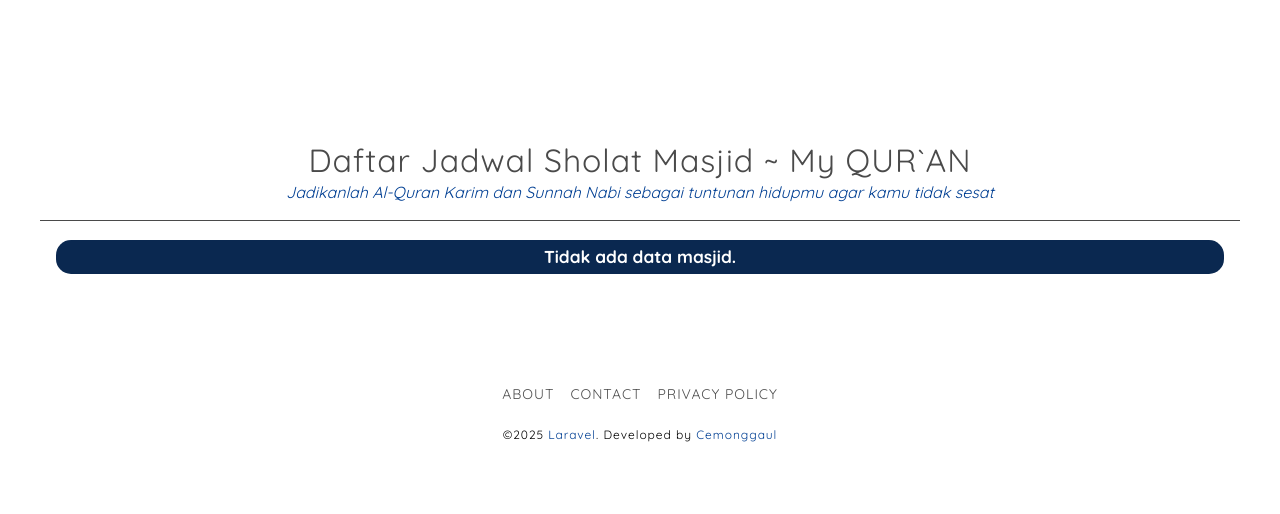
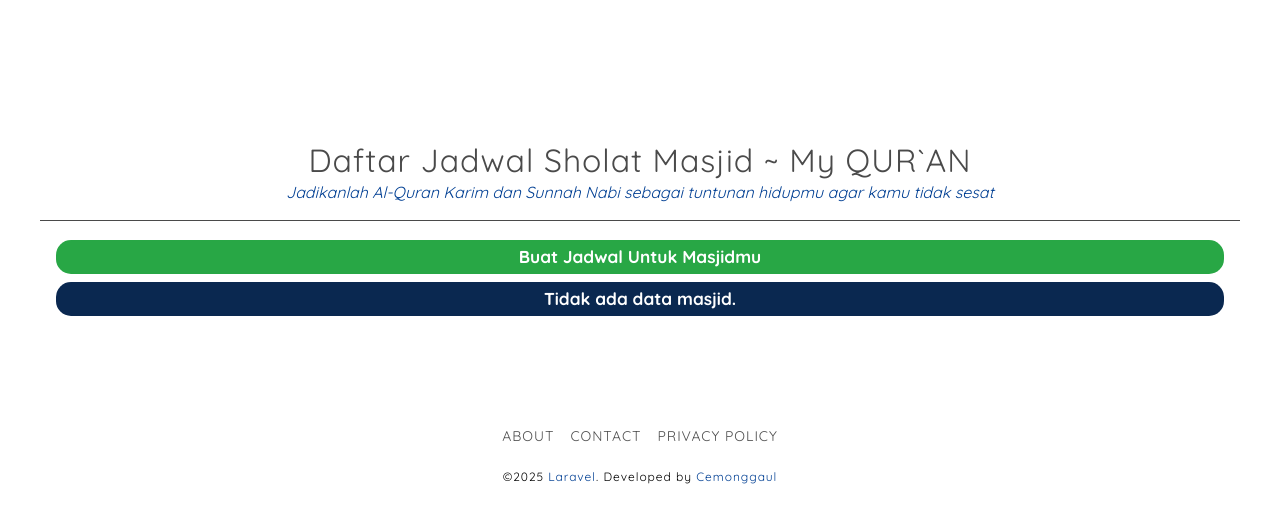
Before and after one commit to mongmonk/lara-quran, a Laravel app: page /quran/jadwalsholatharian in a window 1280 px wide. Shown: the part 1234-1748 px from the top of the page. Run offline with Laravel 12, Linux system fonts and the light colour scheme; data that the repository does not hold is empty; some libraries are stand-ins or nearby versions.

Commit message:
feat: add telegram bot link to prayer schedule page

```diff
--- a/resources/views/amp/css.blade.php
+++ b/resources/views/amp/css.blade.php
@@ -1899,6 +1899,9 @@
     color: #ffffff;
     font-size: .9em;
   }
+  .btn.btn-special, a.btn.btn-special {
+    background-color: #28a745; /* Green */
+  }
   .bottom {
     background-color: #fff;
     position: fixed;
--- a/resources/views/bot/jadwalsholat/index.blade.php
+++ b/resources/views/bot/jadwalsholat/index.blade.php
@@ -29,7 +29,7 @@
                     {{ $masjid->nama_masjid }}
                     <span>
                         <a href="{{ route('bot.jadwalsholat.edit', $masjid->url) }}" class="btn btn-sm btn-info">[edit]</a>
-                        <a href='/jadwal/{{ $masjid->url }}' target='_blank' class="btn btn-sm btn-success">[lihat]</a>
+                        <a href='/jadwal/{{ $masjid->id }}' target='_blank' class="btn btn-sm btn-success">[lihat]</a>
                     </span>
                 </li>
             @empty
--- a/resources/views/jadwalsholatharian_list.blade.php
+++ b/resources/views/jadwalsholatharian_list.blade.php
@@ -47,6 +47,9 @@
         </header>
       </article>
       <ul class="bold list-reset">
+        <li class="mb1 mx2 px3 btn btn-special center">
+          <a href="https://t.me/{{ env('TELEGRAM_BOT_NAME') }}" target="_blank">Buat Jadwal Untuk Masjidmu</a>
+        </li>
         @forelse($masjids as $masjid)
         <li class="mb1 mx2 px3 btn center">
           <a href="{{ url("/jadwal/{$masjid->id}") }}" target="_blank">{{ $masjid->nama_masjid }}</a>
```
Also changed, not shown: 1 other file.
